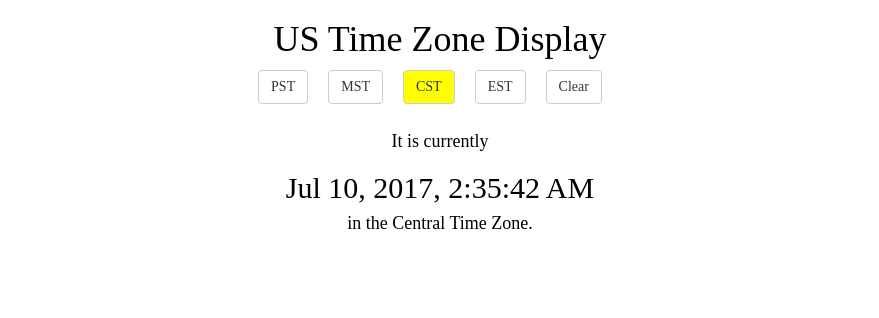
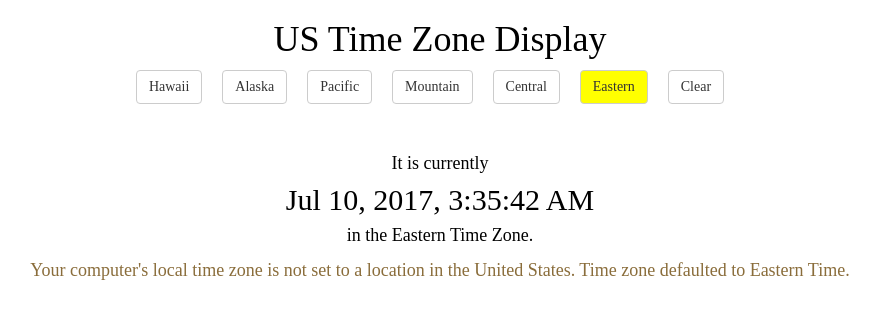
Before and after one commit to mikeybags/angular4clock, an Angular app: page / in a window 1280 px wide. Shown: the top 318 px of the page, without its empty margins (200-1079 px from the left). Built offline with nearby package versions, Linux system fonts and the light colour scheme.

Commit message:
added auto time-zone detection on app start

```diff
--- a/src/app/app.component.css
+++ b/src/app/app.component.css
@@ -1,3 +1,7 @@
+h2 {
+    margin-top: 10px!important
+}
+
 .tz-btn {
     margin-right: 20px;
 }
@@ -5,3 +9,11 @@
 .selected {
     background-color: yellow!important;
 }
+
+.time-display {
+    margin-top: 50px;
+}
+
+.message {
+    margin-top: 15px;
+}
--- a/src/app/app.component.html
+++ b/src/app/app.component.html
@@ -3,31 +3,41 @@
   <div class="text-center">
     <button class="btn btn-default tz-btn"
     name="pst"
-    (click)="setTimeZone('PST')"
-    [ngClass]="{ selected: timeZone === 'PST' }">PST</button>
+    (click)="setTimeZone('HT')"
+    [ngClass]="{ selected: timeZone === 'HT' }">Hawaii</button>
+    <button class="btn btn-default tz-btn"
+    name="pst"
+    (click)="setTimeZone('AKT')"
+    [ngClass]="{ selected: timeZone === 'AKT' }">Alaska</button>
+    <button class="btn btn-default tz-btn"
+    name="pst"
+    (click)="setTimeZone('PT')"
+    [ngClass]="{ selected: timeZone === 'PT' }">Pacific</button>
     <button class="btn btn-default tz-btn"
     name="mst"
-    (click)="setTimeZone('MST')"
-    [ngClass]="{ selected: timeZone === 'MST' }">MST</button>
+    (click)="setTimeZone('MT')"
+    [ngClass]="{ selected: timeZone === 'MT' }">Mountain</button>
     <button class="btn btn-default tz-btn"
     name="cst"
-    (click)="setTimeZone('CST')"
-    [ngClass]="{ selected: timeZone === 'CST' }">CST</button>
+    (click)="setTimeZone('CT')"
+    [ngClass]="{ selected: timeZone === 'CT' }">Central</button>
     <button class="btn btn-default tz-btn"
     name="est"
-    (click)="setTimeZone('EST')"
-    [ngClass]="{ selected: timeZone === 'EST' }">EST</button>
+    (click)="setTimeZone('ET')"
+    [ngClass]="{ selected: timeZone === 'ET' }">Eastern</button>
     <button class="btn btn-default tz-btn"
     name="clear"
     (click)="reset()">Clear</button>
   </div>
-  <br />
-  <div class="text-center" *ngIf="currentTime">
+  <div class="time-display text-center" *ngIf="currentTime">
     <h4>It is currently</h4>
     <h2>{{ currentTime | date: 'medium' }}</h2>
     <h4>in the {{ fullTimeZone }}.</h4>
   </div>
-    <div class="text-center" *ngIf="!currentTime">
-    <h4>Time cleared. Choose a time zone to display current time in that time zone.</h4>
+    <div class="time-display text-center" *ngIf="!currentTime">
+    <h4 class="text-info">Time cleared. Choose a time zone to display current time in that time zone.</h4>
+  </div>
+  <div class="message text-center" *ngIf="message">
+    <h4 class="text-warning">{{ message }}</h4>
   </div>
 </div>
--- a/src/app/app.component.ts
+++ b/src/app/app.component.ts
@@ -7,9 +7,11 @@ import { Component, OnInit, OnDestroy } from '@angular/core';
 })
 export class AppComponent implements OnInit, OnDestroy {
   currentTime = new Date();
-  timeZone = 'CST';
-  fullTimeZone = "Central Time Zone"
+  timeZone = null;
+  fullTimeZone = null;
   timer = null;
+  message = null;
+  tzOffset = this.currentTime.getTimezoneOffset();
 
   updateTime() {
     this.getTime();
@@ -19,41 +21,62 @@ export class AppComponent implements OnInit, OnDestroy {
     if (this.timer._state === "notScheduled") {
       this.timer = setInterval(() => this.updateTime(), 1000);
     }
-    if (tz === 'PST') {
-      this.timeZone = 'PST';
+    if (this.message) {
+      this.message = null;
+    }
+    if (tz === 'HT') {
+      this.timeZone = 'HT';
+      this.fullTimeZone = "Hawaii Time Zone"
+      this.getTime();
+    }
+    else if (tz === 'AKT') {
+      this.timeZone = 'AKT';
+      this.fullTimeZone = "Alaska Time Zone"
+      this.getTime();
+    }
+    else if (tz === 'PT') {
+      this.timeZone = 'PT';
       this.fullTimeZone = "Pacific Time Zone"
       this.getTime();
     }
-    else if (tz === 'MST') {
-      this.timeZone = 'MST';
+    else if (tz === 'MT') {
+      this.timeZone = 'MT';
       this.fullTimeZone = "Mountain Time Zone"
       this.getTime();
     }
-    else if (tz === 'CST') {
-      this.timeZone = 'CST';
+    else if (tz === 'CT') {
+      this.timeZone = 'CT';
       this.fullTimeZone = "Central Time Zone";
       this.getTime();
     }
     else {
-      this.timeZone = 'EST';
+      this.timeZone = 'ET';
       this.fullTimeZone = "Eastern Time Zone"
       this.getTime();
     }
   }
 
   getTime() {
-    if (this.timeZone ==='PST') {
+    if (this.timeZone ==='HT') {
+      this.currentTime = new Date();
+      this.currentTime.setHours(this.currentTime.getHours() - 5 )
+    }
+    else if (this.timeZone ==='AKT') {
+      this.currentTime = new Date();
+      this.currentTime.setHours(this.currentTime.getHours() - 3 )
+    }
+    else if (this.timeZone ==='PT') {
       this.currentTime = new Date();
       this.currentTime.setHours(this.currentTime.getHours() - 2 )
     }
-    else if (this.timeZone ==='MST') {
+    else if (this.timeZone ==='MT') {
       this.currentTime = new Date();
       this.currentTime.setHours(this.currentTime.getHours() - 1 )
     }
-    else if (this.timeZone ==='CST') {
+    else if (this.timeZone ==='CT') {
       this.currentTime = new Date();
     }
-    else if (this.timeZone ==='EST') {
+    else if (this.timeZone ==='ET') {
       this.currentTime = new Date();
       this.currentTime.setHours(this.currentTime.getHours() + 1 )
     }
@@ -63,11 +86,44 @@ export class AppComponent implements OnInit, OnDestroy {
     this.currentTime = null;
     this.timeZone = null;
     this.fullTimeZone = null;
+    if (this.message) {
+      this.message = null;
+    }
     clearInterval(this.timer);
   }
 
   ngOnInit() {
     this.timer = setInterval(() => this.updateTime(), 1000);
+    switch(this.tzOffset) {
+      case 240:
+        this.timeZone = 'ET';
+        this.fullTimeZone = "Eastern Time Zone";
+        break;
+      case 300:
+        this.timeZone = 'CT';
+        this.fullTimeZone = "Central Time Zone";
+        break;
+      case 360:
+        this.timeZone = 'MT';
+        this.fullTimeZone = "Mountain Time Zone";
+        break;
+      case 420:
+        this.timeZone = 'PT';
+        this.fullTimeZone = "Pacific Time Zone";
+        break;
+      case 480:
+        this.timeZone = 'AKT';
+        this.fullTimeZone = "Alaska Time Zone";
+        break;
+      case 600:
+        this.timeZone = 'HT';
+        this.fullTimeZone = "Hawaii-Aleutian Time Zone";
+        break;
+      default:
+        this.message = "Your computer's local time zone is not set to a location in the United States. Time zone defaulted to Eastern Time."
+        this.timeZone = 'ET';
+        this.fullTimeZone = "Eastern Time Zone";
+    }
   }
 
   ngOnDestroy() {
```
